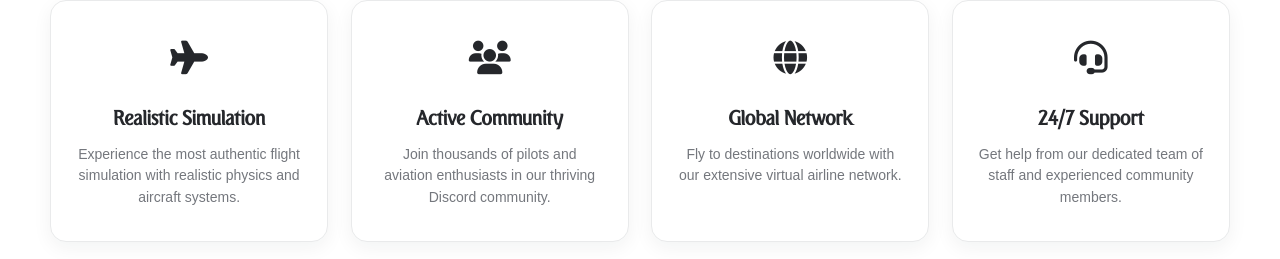
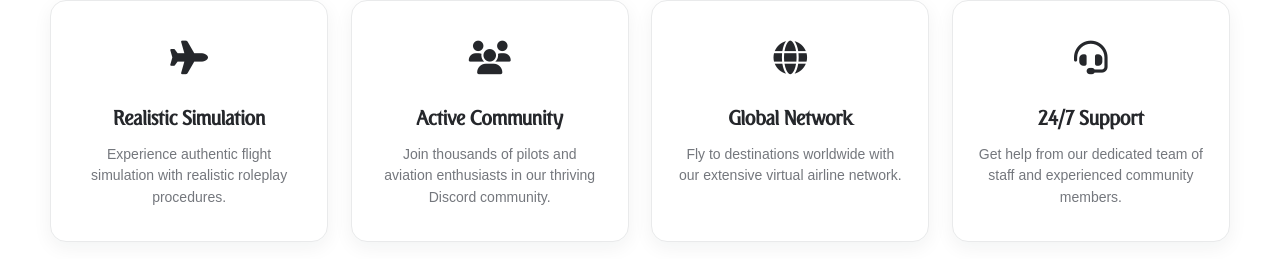
Before and after one commit to EliteExpert/Emarates-Website-Front-end, a website: page index.html in a window 1280 px wide. Shown: the part 1235-1494 px from the top of the page. Drawn offline with Linux system fonts and the light colour scheme; no server answers.

Commit message:
Reword the simulation feature card tagline

```diff
--- a/index.html
+++ b/index.html
@@ -76,7 +76,7 @@
                         <i class="fas fa-plane"></i>
                     </div>
                     <h3>Realistic Simulation</h3>
-                    <p>Experience the most authentic flight simulation with realistic physics and aircraft systems.</p>
+                    <p>Experience authentic flight simulation with realistic roleplay procedures.</p>
                 </div>
                 <div class="feature-card">
                     <div class="feature-icon">
```
